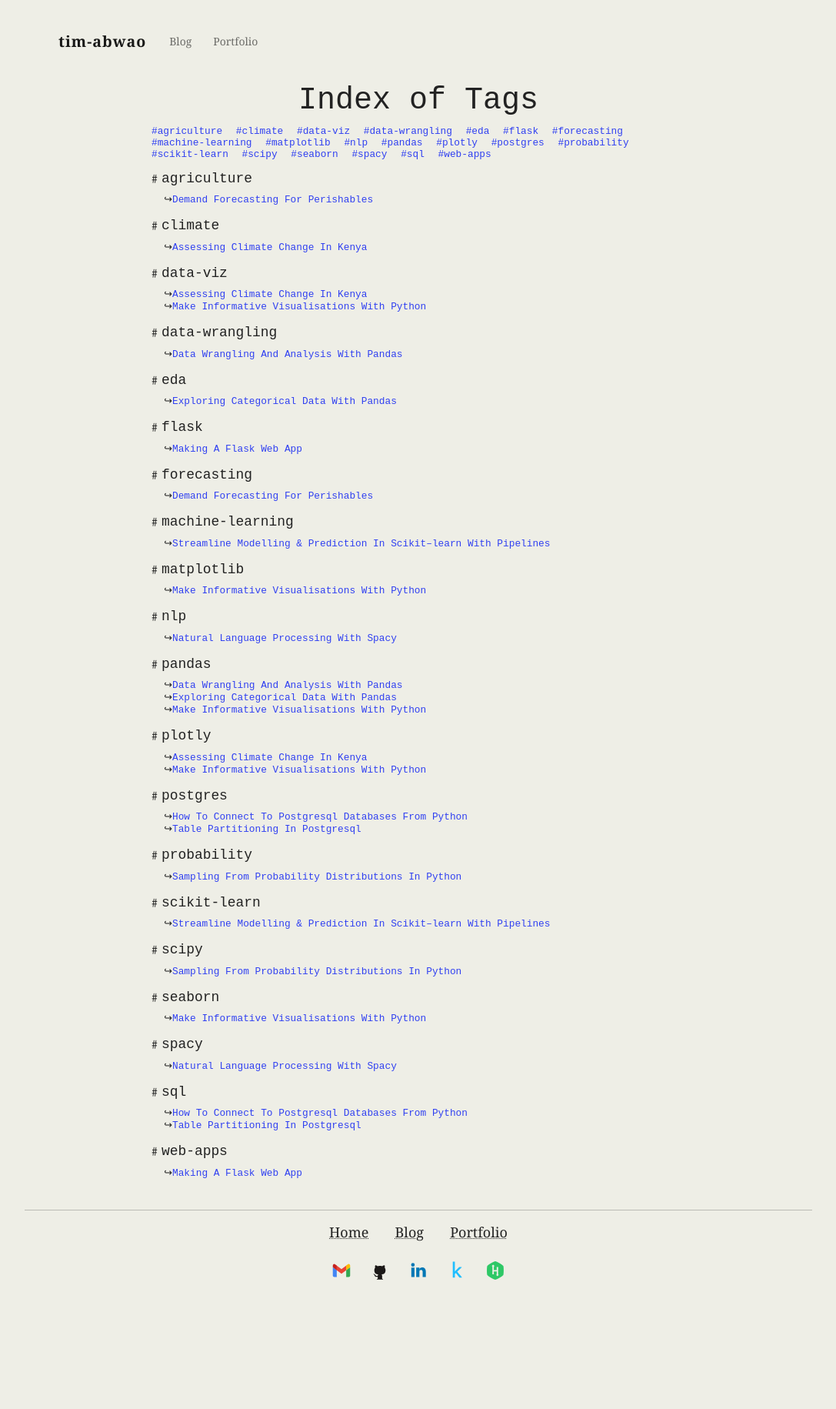
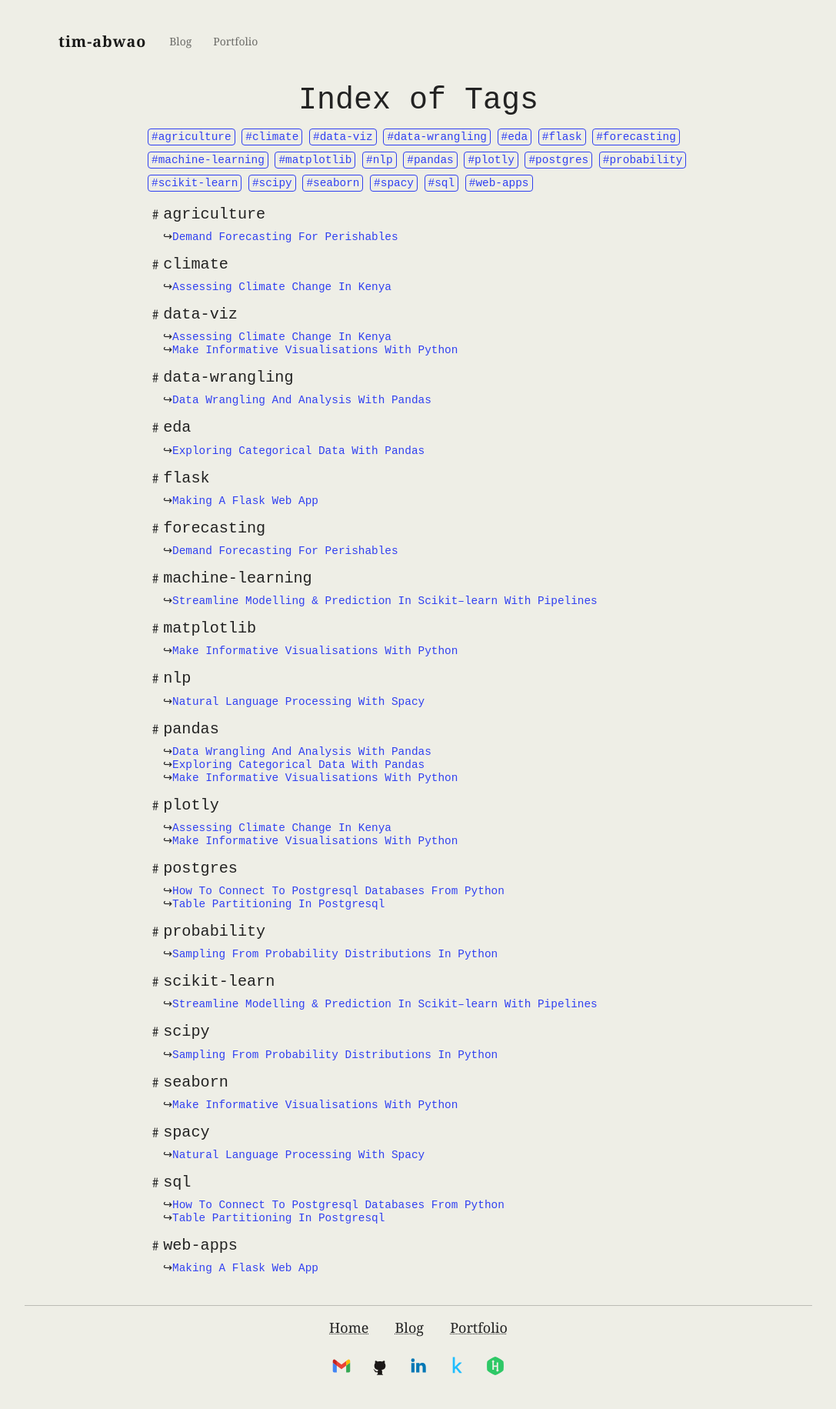
Before and after one commit to Tim-Abwao/tim-abwao.github.io, a Jekyll site: the page built from tags.html, in a window 1280 px wide. Shown: the whole page at 77% size, without its empty margins (96-1183 px from the left). Built offline with Jekyll 4.4.1, drawn with Linux system fonts in a browser that asks for light colours; before the commit the page ends 1707 px from its top, so only the background shows below that.

Commit message:
Update tags page
Improve appearance of top navigation list: add a border and set hovered
item's color to green.

```diff
--- a/assets/css/tags.sass
+++ b/assets/css/tags.sass
@@ -8,11 +8,32 @@ h1
   list-style-type: "↪"
 
 .tag-container
-  font: normal 0.8em 'Courier New', Courier, monospace
-  margin: 5%
+  font: normal 0.9em 'Courier New', Courier, monospace
+  margin: 2%
 
 .tags a
-  padding: 5px
+  border-width: 1px
+  border-radius: 4px
+  border-style: solid
+  display: inline-block
+  padding: 2px 4px
+  margin-block: 4px
+
+@media (prefers-color-scheme: light)
+  .tags
+    a
+      border-color: #3040f1
+    a:hover
+      border-color: #1e7409
+      color: #1e7409
+
+@media (prefers-color-scheme: dark)
+  .tags
+    a
+      border-color: #5599e4
+    a:hover
+      border-color: #2cb30b
+      color: #2cb30b
 
 @media only screen and (min-width: 768px)
   h2
@@ -20,7 +41,7 @@ h1
 
   .tag-container
     margin: 2% auto
-    max-width: 70%
+    max-width: 80%
 
 @media only screen and (min-width: 1024px)
   .tag-container
--- a/tags.html
+++ b/tags.html
@@ -10,7 +10,7 @@ style: tags.css
     <div class="tags">
         {% assign tags_sorted = site.tags | sort %}
         {% for tag in tags_sorted %}
-        <a href="/tags#{{ tag[0] }}">#{{ tag[0] }} </a>
+        <a href="/tags#{{ tag[0] }}">#{{ tag[0] }}</a>
         {% endfor %}
     </div>
 
```
